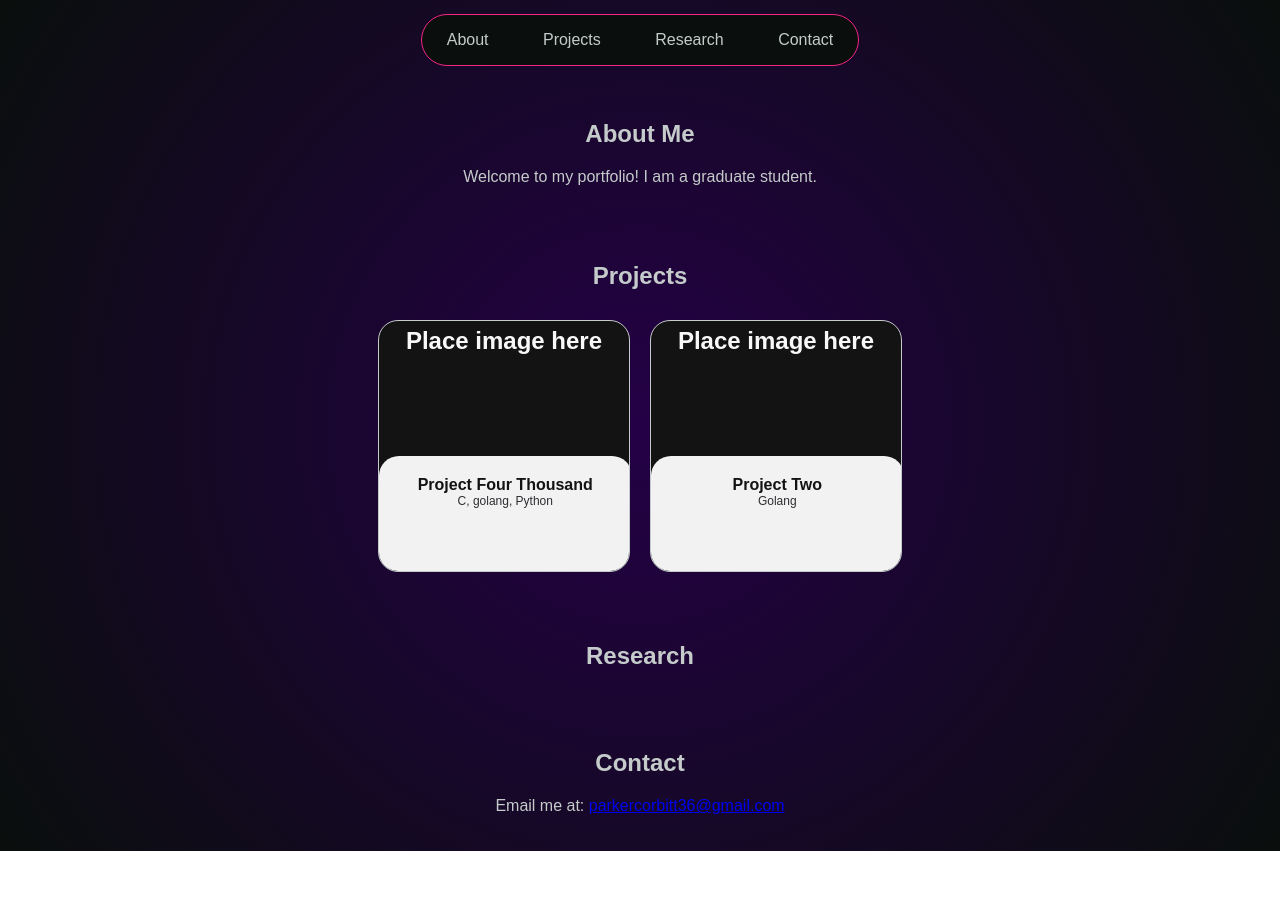
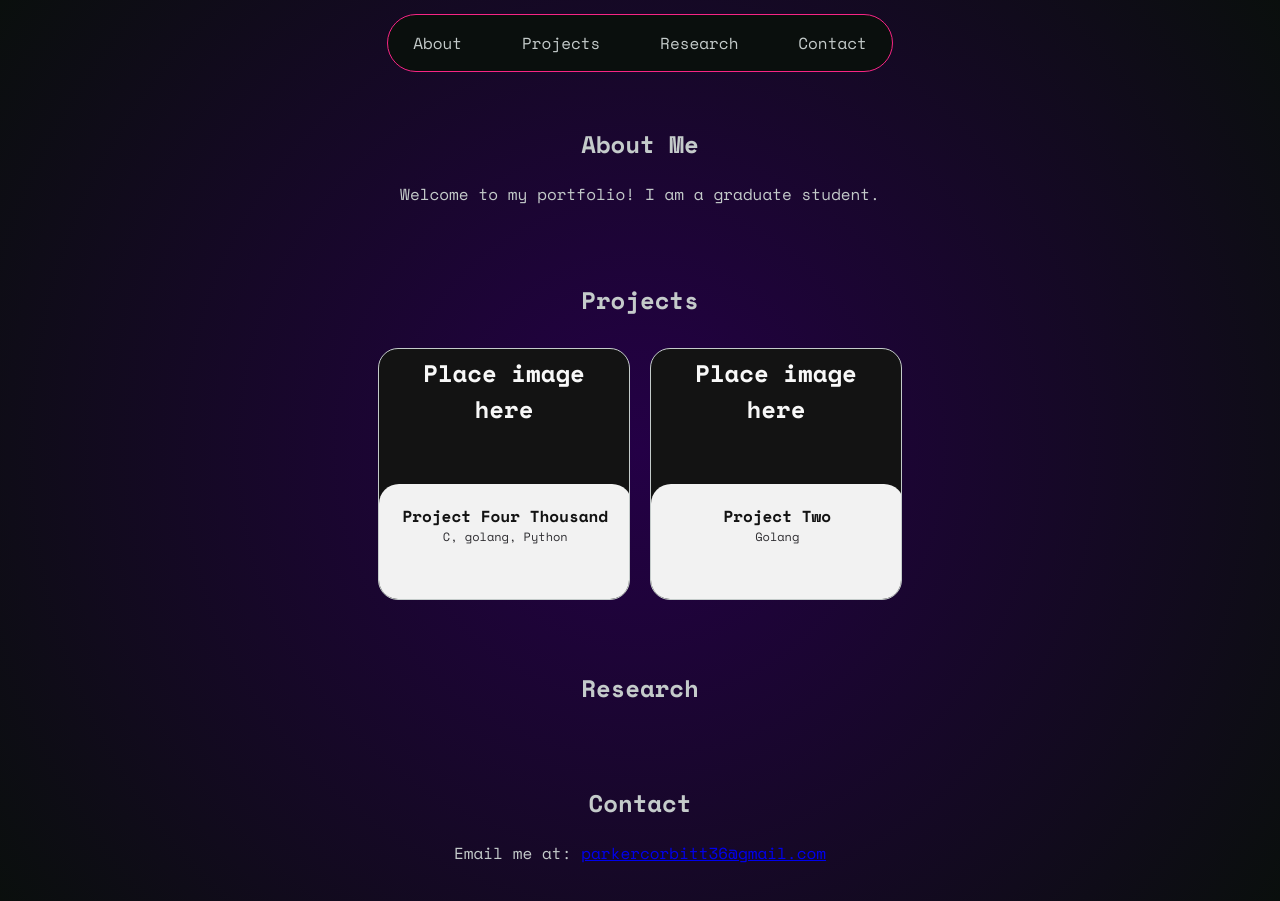
Before and after one commit to Parker-Corbitt/Parker-Corbitt.github.io, a website: page index.html in a window 1280 px wide. Before the commit the page ends 851 px from the top, so only its background shows below. Drawn offline with nearby package versions, Linux system fonts and the light colour scheme.

Commit message:
font test

```diff
--- a/index.html
+++ b/index.html
@@ -5,6 +5,9 @@
     <meta name="viewport" content="width=device-width, initial-scale=1.0">
     <title>My Portfolio</title>
     <link rel="stylesheet" href="styles.css">
+    <link rel="preconnect" href="https://fonts.googleapis.com">
+    <link rel="preconnect" href="https://fonts.gstatic.com" crossorigin>
+    <link href="https://fonts.googleapis.com/css2?family=Space+Mono:ital,wght@0,400;0,700;1,400;1,700&display=swap" rel="stylesheet">
 </head>
 <body>
 <header>
--- a/styles.css
+++ b/styles.css
@@ -8,6 +8,10 @@
 
 body {
     font-family: "Space Mono", sans-serif;
+    @font-face {
+        font-family: "Space Mono";
+        src: url(https://fonts.googleapis.com/css2?family=Space+Mono:ital,wght@0,400;0,700;1,400;1,700&display=swap) format("truetype");
+    }
     margin: 0;
     padding: 0;
     background: radial-gradient(circle at center, var(--penguini_purple), var(--penguini_black));
```
